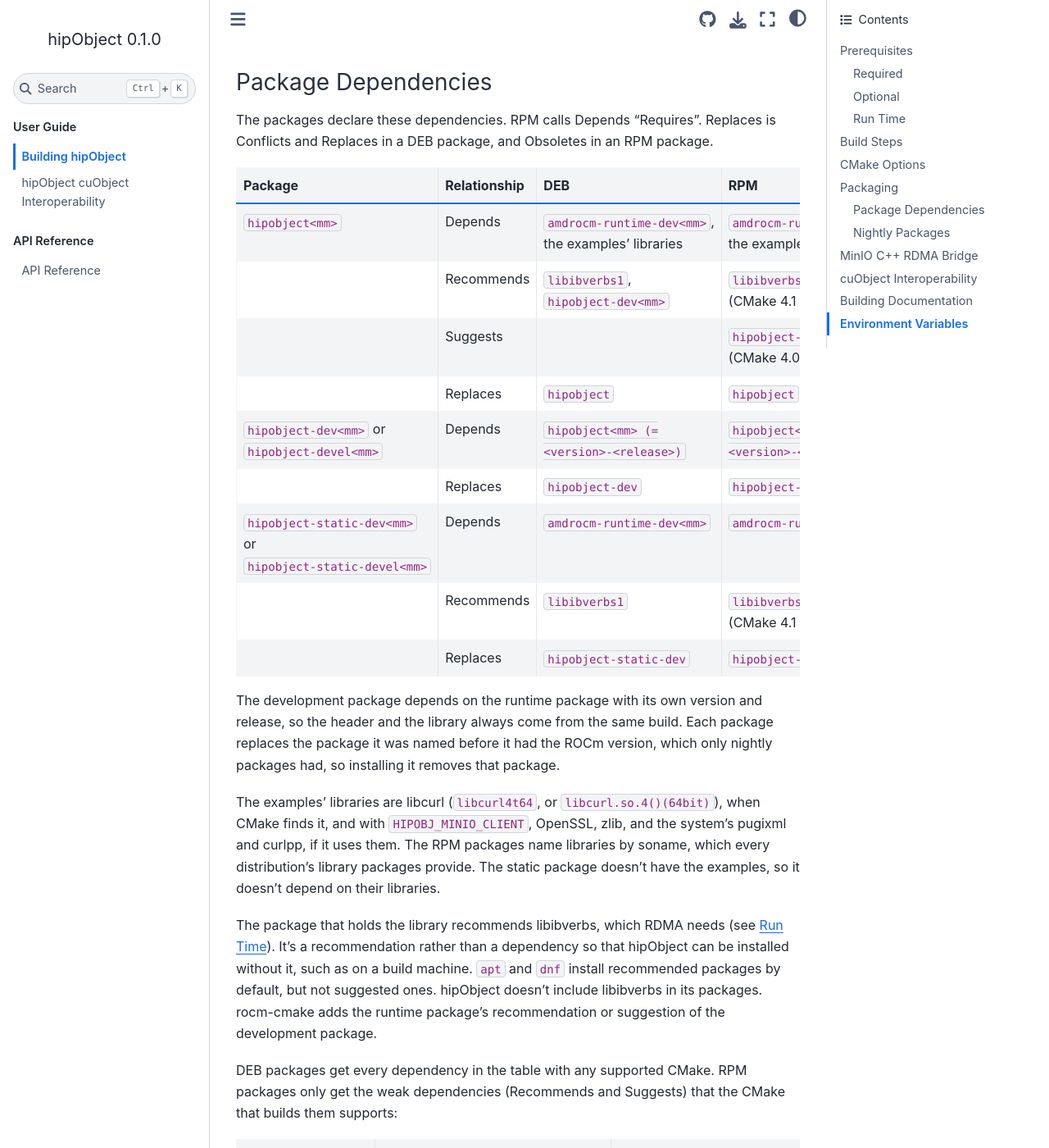
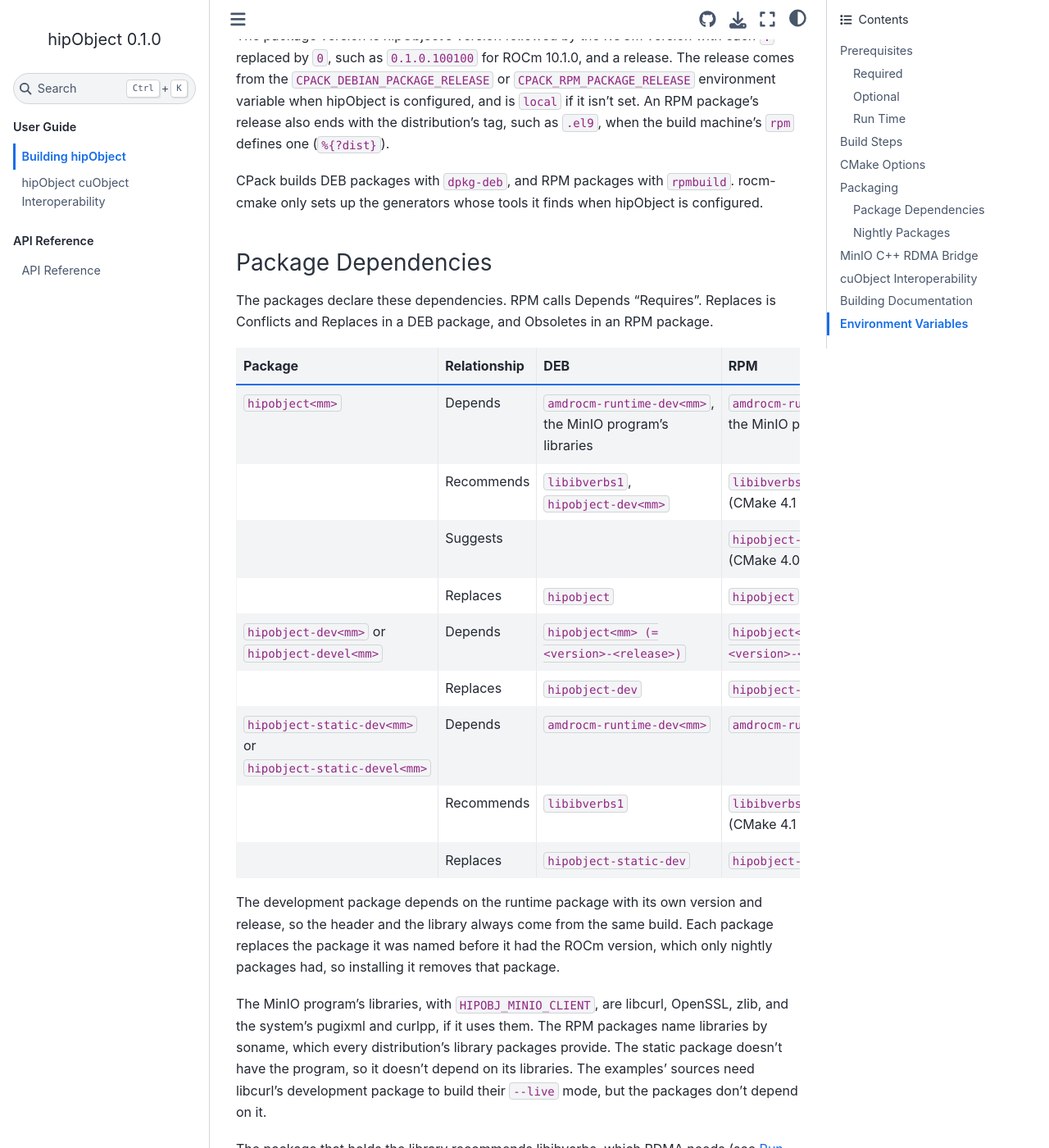
Before and after one commit to ROCm/hipObject, a Sphinx documentation site: the page built from docs/building.rst, in a window 1280 px wide and 1400 px high, scrolled down 4029 px. Shown: the whole window at 82% size. Built offline with Sphinx 7.4.7 and the Sphinx Book theme 1.1.4, drawn with Linux system fonts in a browser that asks for light colours; some of the changed text lies outside the part shown.

Commit message:
Install the examples as source, as hipFile does (#244)
hipObject installs the get-object and put-object sources, with a
README.md and a standalone CMakeLists.txt, in
share/doc/hipobject<mm>/examples, in the development package. The
example programs are no longer installed, and the runtime package no
longer depends on libcurl unless it has the MinIO bridge's
minio-getput-rdma.

examples/CMakeLists.txt still builds the examples in the build tree
with hipObject's build settings. examples/CMakeLists.install.cmake,
installed as the examples' CMakeLists.txt, builds them as C++11 against
the installed hipObject with find_package(), with libcurl's --live mode
when libcurl is found.

The hipobj-install test builds the installed examples with that
CMakeLists.txt, with the build's C++ compiler and sanitizer flags, and
with warnings as errors when HIPOBJ_WERROR is on. It's the only check
that the examples are C++11. The package tests check that the
development package has the examples' sources and that no package has
the example programs.

HIPOBJ_INSTALL_EXAMPLES is defined before the tests, which read it, and
is documented in building.rst.

Co-authored-by: Claude <noreply@anthropic.com>

```diff
--- a/CMakeLists.txt
+++ b/CMakeLists.txt
@@ -130,13 +130,15 @@ option(HIPOBJ_IONIC
 
 add_subdirectory(src)
 
+# Before the tests, which build the installed examples
+option(HIPOBJ_INSTALL_EXAMPLES
+  "Build the examples and install their sources" ON)
+
 if(BUILD_TESTING)
   include(HIPOBJUseGTest)
   add_subdirectory(test)
 endif()
 
-option(HIPOBJ_INSTALL_EXAMPLES
-  "Install example programs" ON)
 if(HIPOBJ_INSTALL_EXAMPLES)
   add_subdirectory(examples)
 endif()
--- a/docs/building.rst
+++ b/docs/building.rst
@@ -64,6 +64,7 @@ Option                           Default        Description
 ``HIPOBJ_IONIC``                 ON             Build ionic RDMA backend
 ``BUILD_SHARED_LIBS``            ON             Build shared library
 ``BUILD_TESTING``                ON             Build and register tests
+``HIPOBJ_INSTALL_EXAMPLES``      ON             Build examples (see below)
 ``HIPOBJ_BUILD_DOCS``            OFF            Build documentation
 ``HIPOBJ_DOCS_ONLY``             OFF            Docs targets only (no HIP)
 ``HIPOBJ_MINIO_CLIENT``          OFF            Build minio-cpp RDMA bridge
@@ -89,6 +90,13 @@ and pick the configuration at build time.
 built with, without compiler extensions. ``26`` needs CMake 3.30 or
 later, which is the first version that knows how to ask GCC
 (14 and later) and Clang for C++26.
+
+``HIPOBJ_INSTALL_EXAMPLES`` builds the example programs in the
+build tree (``examples/``) and installs their sources, with a
+``CMakeLists.txt`` that builds them against the installed hipObject,
+in ``share/doc/hipobject<mm>/examples`` (see `Packaging`_). The
+example programs aren't installed. The ``README.md`` installed with
+them explains how to build and run them.
 
 ``HIPOBJ_WERROR`` adds ``-Werror`` to hipObject's own targets
 (the library, tests, examples, and tools), but not to third-party
@@ -148,16 +156,18 @@ build DEB or RPM packages, run CPack in the build directory:
 ========================= ========================= ==========================
 DEB package               RPM package               Contents
 ========================= ========================= ==========================
-``hipobject<mm>``         ``hipobject<mm>``         Shared library, examples,
-                                                    license
+``hipobject<mm>``         ``hipobject<mm>``         Shared library, license
 ``hipobject-dev<mm>``     ``hipobject-devel<mm>``   Header, CMake package,
-                                                    ``libhipobj.so`` link
+                                                    ``libhipobj.so`` link,
+                                                    examples' sources
 ========================= ========================= ==========================
 
 A static build (``BUILD_SHARED_LIBS=OFF``) creates a single
 ``hipobject-static-dev<mm>`` DEB or
-``hipobject-static-devel<mm>`` RPM package, without the
-examples. Test programs aren't packaged.
+``hipobject-static-devel<mm>`` RPM package. Test programs aren't
+packaged. With ``HIPOBJ_MINIO_CLIENT``, the runtime package also
+has the ``minio-getput-rdma`` program (see
+`MinIO C++ RDMA Bridge`_).
 
 ``<mm>`` is the major and minor version of the ROCm that
 hipObject is built for, as in ROCm's own package names, so the
@@ -199,8 +209,8 @@ package, and Obsoletes in an RPM package.
      - RPM
    * - ``hipobject<mm>``
      - Depends
-     - ``amdrocm-runtime-dev<mm>``, the examples' libraries
-     - ``amdrocm-runtime-devel<mm>``, the examples' libraries
+     - ``amdrocm-runtime-dev<mm>``, the MinIO program's libraries
+     - ``amdrocm-runtime-devel<mm>``, the MinIO program's libraries
    * -
      - Recommends
      - ``libibverbs1``, ``hipobject-dev<mm>``
@@ -241,13 +251,13 @@ come from the same build. Each package replaces the package it
 was named before it had the ROCm version, which only nightly
 packages had, so installing it removes that package.
 
-The examples' libraries are libcurl (``libcurl4t64``, or
-``libcurl.so.4()(64bit)``), when CMake finds it, and with
-``HIPOBJ_MINIO_CLIENT``, OpenSSL, zlib, and the system's
-pugixml and curlpp, if it uses them. The RPM packages name
-libraries by soname, which every distribution's library
-packages provide. The static package doesn't have the
-examples, so it doesn't depend on their libraries.
+The MinIO program's libraries, with ``HIPOBJ_MINIO_CLIENT``, are
+libcurl, OpenSSL, zlib, and the system's pugixml and curlpp, if
+it uses them. The RPM packages name libraries by soname, which
+every distribution's library packages provide. The static package
+doesn't have the program, so it doesn't depend on its libraries.
+The examples' sources need libcurl's development package to build
+their ``--live`` mode, but the packages don't depend on it.
 
 The package that holds the library recommends libibverbs,
 which RDMA needs (see `Run Time`_). It's a recommendation
```
Also changed, not shown: AGENTS.md (+11 -3 lines), CHANGELOG.md (+11 -0 lines), examples/README.md (added), 6 other files.
